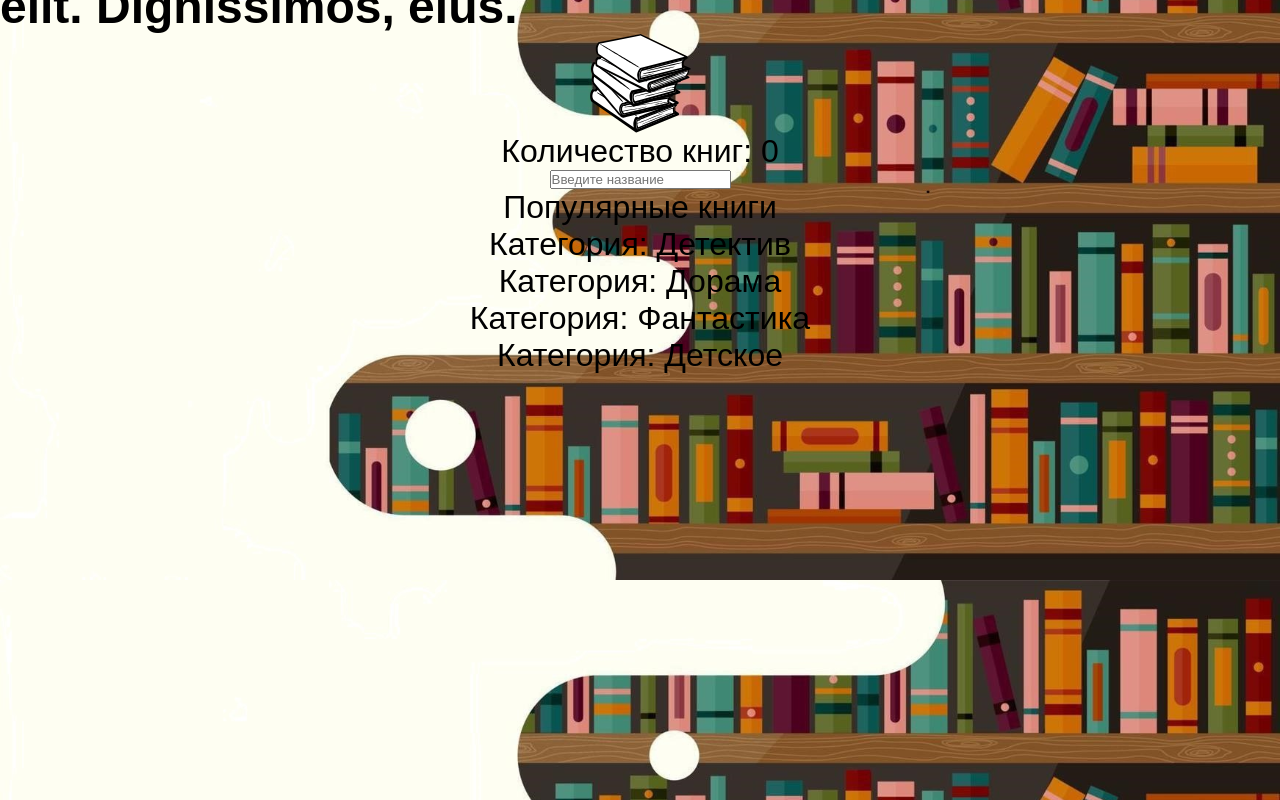
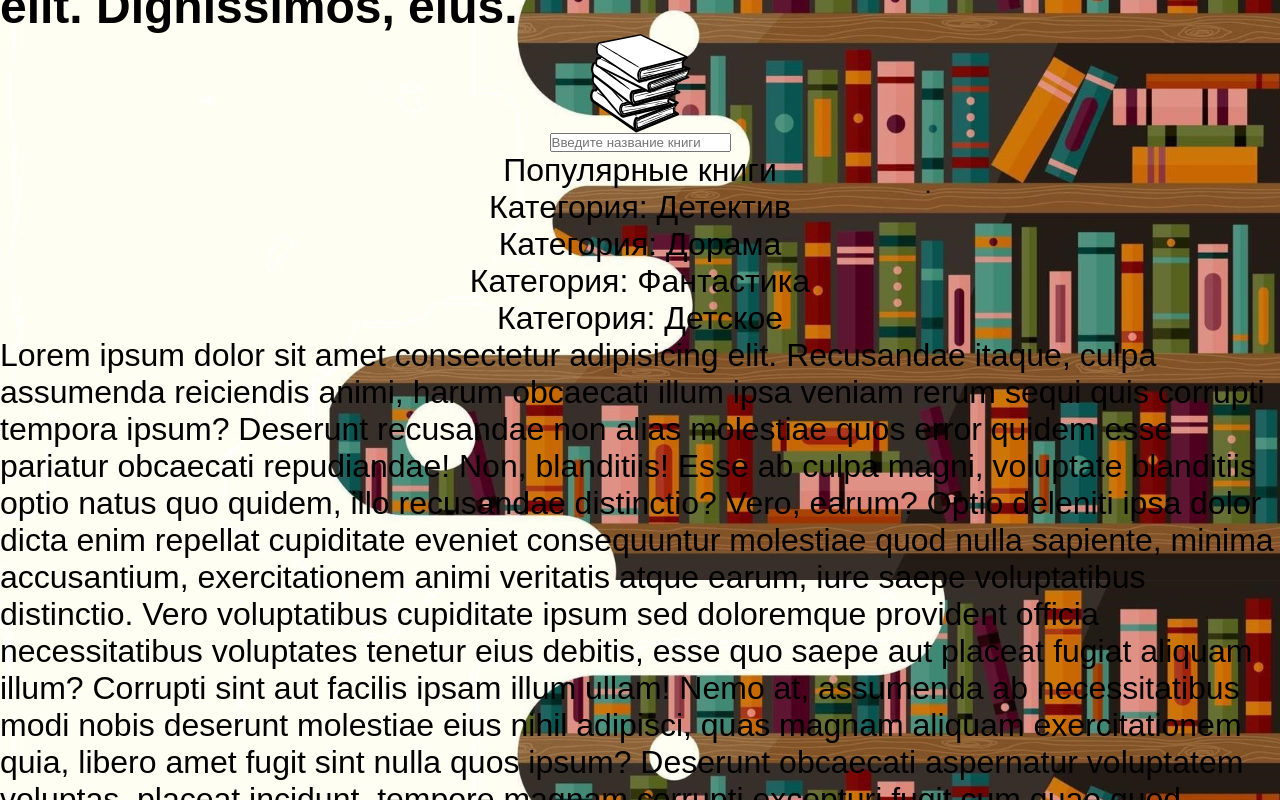
Before and after one commit to Mamatbek03/Web-Library, a React (Create React App) app: page / in a window 1280 px wide. Shown: the part 140-940 px from the top of the page. Built offline with nearby package versions, Linux system fonts and the light colour scheme.

Commit message:
Footer and HP

```diff
--- a/src/Pages/HomePage/HomePage.jsx
+++ b/src/Pages/HomePage/HomePage.jsx
@@ -11,8 +11,7 @@ const HomePage = () => {
           eius.
         </h2>
         <img id="logo" src={logo} alt="" />
-        <p>Количество книг: 0</p>
-        <input placeholder="Введите название"></input>
+        <input placeholder="Введите название книги"></input>
         <p>Популярные книги</p>
         <div></div>
         <p>Категория: Детектив</p>
@@ -22,6 +21,123 @@ const HomePage = () => {
         <p>Категория: Фантастика</p>
         <div></div>
         <p>Категория: Детское</p>
+        <p>
+          Lorem ipsum dolor sit amet consectetur adipisicing elit. Recusandae
+          itaque, culpa assumenda reiciendis animi, harum obcaecati illum ipsa
+          veniam rerum sequi quis corrupti tempora ipsum? Deserunt recusandae
+          non alias molestiae quos error quidem esse pariatur obcaecati
+          repudiandae! Non, blanditiis! Esse ab culpa magni, voluptate
+          blanditiis optio natus quo quidem, illo recusandae distinctio? Vero,
+          earum? Optio deleniti ipsa dolor dicta enim repellat cupiditate
+          eveniet consequuntur molestiae quod nulla sapiente, minima
+          accusantium, exercitationem animi veritatis atque earum, iure saepe
+          voluptatibus distinctio. Vero voluptatibus cupiditate ipsum sed
+          doloremque provident officia necessitatibus voluptates tenetur eius
+          debitis, esse quo saepe aut placeat fugiat aliquam illum? Corrupti
+          sint aut facilis ipsam illum ullam! Nemo at, assumenda ab
+          necessitatibus modi nobis deserunt molestiae eius nihil adipisci, quas
+          magnam aliquam exercitationem quia, libero amet fugit sint nulla quos
+          ipsum? Deserunt obcaecati aspernatur voluptatem voluptas, placeat
+          incidunt, tempore magnam corrupti excepturi fugit cum quae quod.
+          Eligendi impedit voluptatem sequi deleniti, blanditiis voluptas dicta
+          sed, esse molestias explicabo rem! Esse facere magnam expedita
+          excepturi fuga sunt saepe quos ex repudiandae, minima aliquam
+          perspiciatis nisi corporis dolorum harum est labore porro accusamus
+          earum sed nam. Obcaecati labore architecto soluta ipsam aut, nisi iste
+          debitis sapiente, libero atque pariatur ullam. Quia nisi quo labore
+          facilis unde alias ipsa eum explicabo optio, quae qui repellat magni
+          modi? Sapiente numquam possimus iste molestiae nesciunt nulla
+          doloremque iusto, voluptas quis aliquid aperiam adipisci, molestias
+          ipsa. Reprehenderit natus, ullam enim quidem recusandae deleniti
+          dolores beatae eveniet ducimus culpa! Porro modi dolorum eveniet fuga
+          voluptatem dignissimos nulla alias animi, dolore quod totam quaerat
+          consectetur! Accusantium natus minima veritatis dolor ad quibusdam
+          eveniet amet at omnis quod odit temporibus odio necessitatibus cum
+          eaque dolorem, hic fugiat, eligendi aspernatur ab? Temporibus
+          aspernatur nisi voluptatum exercitationem laboriosam delectus libero
+          harum qui ut inventore. Quisquam id unde, distinctio, quaerat labore
+          recusandae nulla error rem nihil, laboriosam deleniti reprehenderit
+          odio maxime. Placeat tempore reiciendis at, odit facilis illum veniam
+          laboriosam inventore optio doloremque quos dolores culpa. A fugiat
+          iusto ducimus velit nesciunt cupiditate suscipit facere repudiandae,
+          ullam magnam, debitis voluptates, sit atque natus repellat id
+          consequatur corrupti quaerat blanditiis recusandae assumenda ad?
+          Necessitatibus ea officia ducimus quisquam perferendis praesentium
+          voluptate, animi commodi earum eos, minima, velit voluptates ab? Eos
+          doloribus amet ex velit culpa, necessitatibus cum perspiciatis
+          voluptatibus dolores accusantium porro reiciendis saepe quaerat
+          voluptatem numquam praesentium officiis ea temporibus quas fuga.
+          Tenetur dolorum id, pariatur cupiditate iste quisquam consequuntur
+          accusantium doloribus in quas ea, provident cum quos? Ut soluta
+          molestiae doloremque quas eveniet. Magnam libero hic itaque voluptatum
+          earum vero aut suscipit quidem molestias eveniet, dicta odit?
+          Inventore maiores culpa quibusdam magnam iste. Sit mollitia quaerat
+          veritatis eveniet perferendis, consequatur a molestias asperiores.
+          Porro itaque, voluptas debitis dolore officiis quaerat dolorem animi
+          voluptatum error, dolor aliquam nulla ad adipisci tempore, molestiae
+          praesentium deserunt mollitia? Tenetur, veniam quis eveniet similique
+          ut ipsum. At provident quia necessitatibus rerum commodi ab sint
+          repellat nesciunt maxime explicabo nemo eaque atque nisi eum quaerat
+          inventore, ea mollitia. Voluptatum, porro repellat delectus fugiat
+          itaque cupiditate facilis totam odit nesciunt explicabo officia
+          accusamus suscipit praesentium tempora incidunt qui provident dolor
+          nam, velit vero aliquam molestiae iure aut rerum! Voluptatibus, fuga
+          fugit! Aut, eaque totam! Eaque culpa eveniet inventore eligendi
+          numquam dolore corporis laudantium illum voluptatem hic nam cumque
+          natus sed repudiandae laborum facere itaque dolorem dolorum, deserunt,
+          veniam ducimus vero impedit? Reiciendis molestias exercitationem
+          voluptate praesentium ut deleniti iure dolorem, expedita, eos cumque
+          pariatur dolorum. Soluta iste dolorem at voluptas quaerat? Ipsam optio
+          dignissimos, ea minus ut quasi, doloremque inventore repudiandae,
+          fugiat qui earum iure nobis architecto distinctio omnis totam vero
+          quaerat? Animi et eum incidunt alias cum rerum ducimus? Optio
+          laudantium, iure inventore reprehenderit, aliquam necessitatibus,
+          tenetur aperiam fugiat atque earum unde ipsam recusandae! Nostrum
+          suscipit accusamus labore, maiores blanditiis dignissimos eius id
+          repudiandae exercitationem est facilis, ab culpa obcaecati temporibus
+          voluptatem similique. Optio dolorum vitae doloremque ut excepturi sed,
+          eius obcaecati voluptatibus illum laudantium quae maxime inventore
+          distinctio nisi fugiat! Quis iusto provident placeat accusantium
+          perspiciatis iste molestias, dignissimos a facilis? Omnis facere esse
+          minima deserunt praesentium consequatur laudantium totam adipisci!
+          Odio dolore facilis neque asperiores nostrum deleniti voluptatum nobis
+          iste sed magni minus a eligendi commodi ipsa cumque distinctio, culpa
+          quasi voluptatem facere quam! Dolores, possimus modi molestiae tenetur
+          repellendus officia harum facere. Fugiat id, reiciendis perferendis
+          magnam illum porro nulla quam in nemo assumenda est, voluptatibus
+          necessitatibus odit accusamus, adipisci excepturi quod. Quis numquam
+          qui maiores perferendis rem quos hic error ea facilis adipisci
+          reprehenderit delectus excepturi, illum possimus repudiandae! Itaque,
+          quasi asperiores id iure, alias praesentium doloribus inventore
+          impedit deleniti, similique eius veritatis. Ullam rem assumenda alias!
+          Doloremque, et in. Natus quia consequatur explicabo. Delectus error
+          corrupti, tempora id eius nisi autem dicta sapiente itaque assumenda
+          voluptatem facere provident? Beatae mollitia similique corporis
+          quaerat tempore molestiae et eveniet doloremque odit ad. Obcaecati
+          commodi quisquam quaerat alias animi esse asperiores libero expedita,
+          omnis maiores, reprehenderit ratione ex natus beatae? Sunt, nesciunt
+          minus a nisi omnis alias. Sequi quae similique assumenda tempore enim
+          blanditiis fuga, dolor a neque, aliquam eos eligendi libero
+          necessitatibus sit explicabo eaque odio doloribus? Eius laudantium
+          odio illo consectetur dolorem tenetur error velit architecto nemo
+          perferendis natus quo adipisci temporibus sed, modi quas suscipit sunt
+          vitae! Minima ducimus quam hic distinctio sint id, consequatur odit
+          officia eius dolores similique quae ipsa adipisci? Molestiae, fugiat
+          vel fuga blanditiis eos quibusdam. Dolorum unde tempore reiciendis,
+          repudiandae maxime, totam labore voluptates fuga quos consequatur
+          facilis molestias deserunt ullam laudantium qui doloremque quasi
+          placeat quo quod magnam dolorem! Harum sit quis tempora repellat
+          obcaecati error enim iure voluptatem et sequi, quas excepturi
+          veritatis voluptate, eaque vel ullam quo incidunt. Quo, earum eveniet!
+          Distinctio maxime perferendis non deleniti consectetur. Aliquam, ullam
+          accusamus expedita eum nam delectus provident accusantium est nemo
+          mollitia eos id ratione repellendus quas libero sint nihil earum
+          maiores. Similique, quibusdam ab? Accusantium praesentium ullam quo?
+          Dolores obcaecati id voluptatem quod libero? Eligendi autem temporibus
+          veritatis minus pariatur laborum exercitationem consequatur explicabo
+          dolorem, nesciunt, quos ea blanditiis eaque perspiciatis nam! Eos nisi
+          ipsa quasi!
+        </p>
       </div>
     </div>
   );
--- a/src/Pages/HomePage/Homepage.css
+++ b/src/Pages/HomePage/Homepage.css
@@ -1,6 +1,7 @@
 * {
   margin: 0;
   padding: 0;
+  font-family: Arial, Helvetica, sans-serif;
 }
 
 #main {
@@ -8,6 +9,5 @@
   flex-direction: column;
   justify-content: center;
   align-items: center;
-  font-family: Arial, Helvetica, sans-serif;
   font-size: 2rem;
 }
```
Also changed, not shown: src/Pages/HomePage/media/logo.png (deleted).
